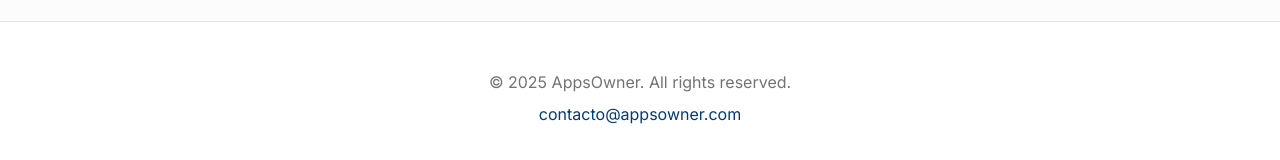
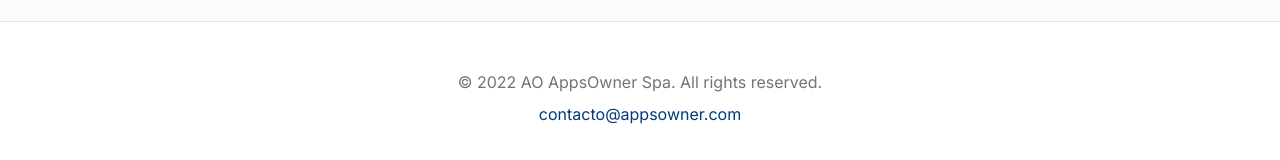
Before and after one commit to appsowner/appsownersite, a Next.js app: page / in a window 1280 px wide. Shown: the part 2583-2743 px from the top of the page. Built offline with nearby package versions, Linux system fonts and the light colour scheme.

Commit message:
Update page.tsx

```diff
--- a/app/page.tsx
+++ b/app/page.tsx
@@ -146,7 +146,7 @@
       <footer className="py-12 border-t">
         <div className="max-w-7xl mx-auto px-4 sm:px-6 lg:px-8">
           <div className="text-center text-muted-foreground">
-            <p>© {new Date().getFullYear()} AppsOwner. All rights reserved.</p>
+            <p>© 2022 AO AppsOwner Spa. All rights reserved.</p>
             <a href="mailto:contacto@appsowner.com" className="text-primary hover:underline mt-2 inline-block">
               contacto@appsowner.com
             </a>
```
